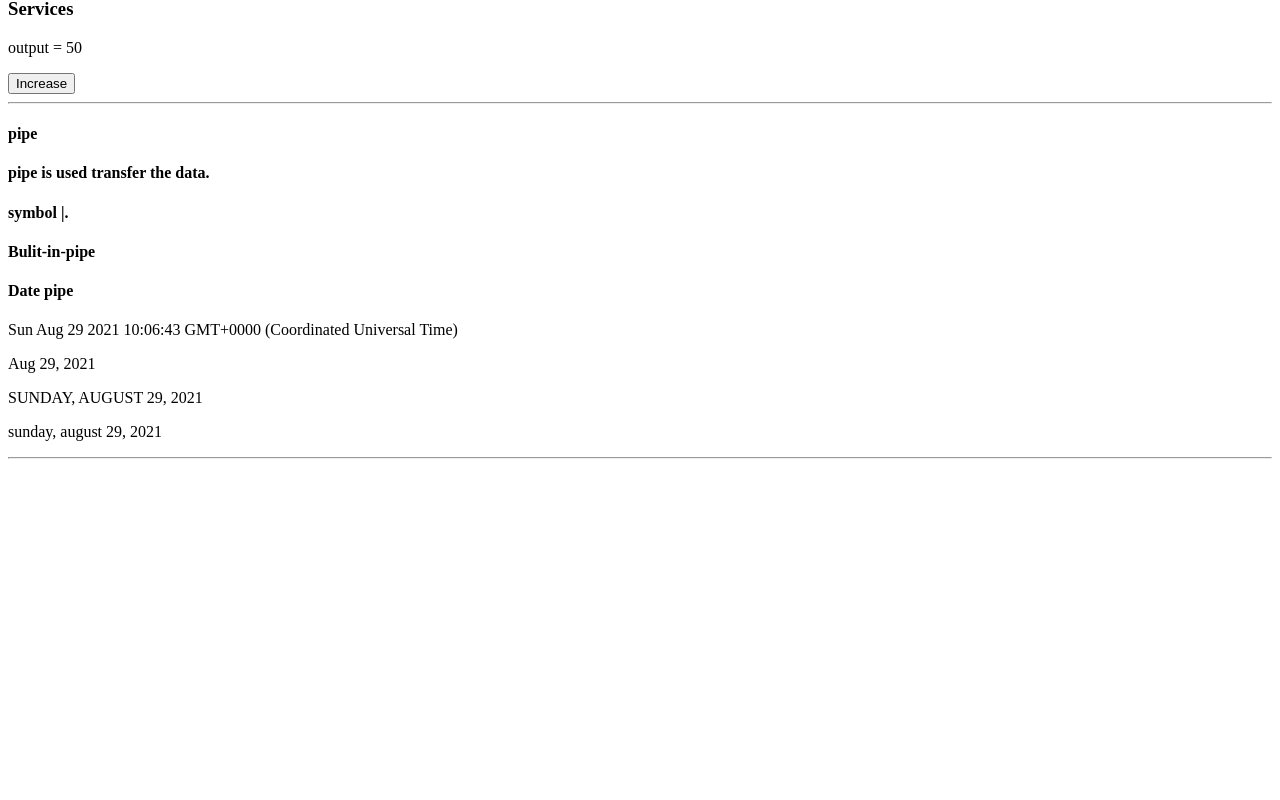
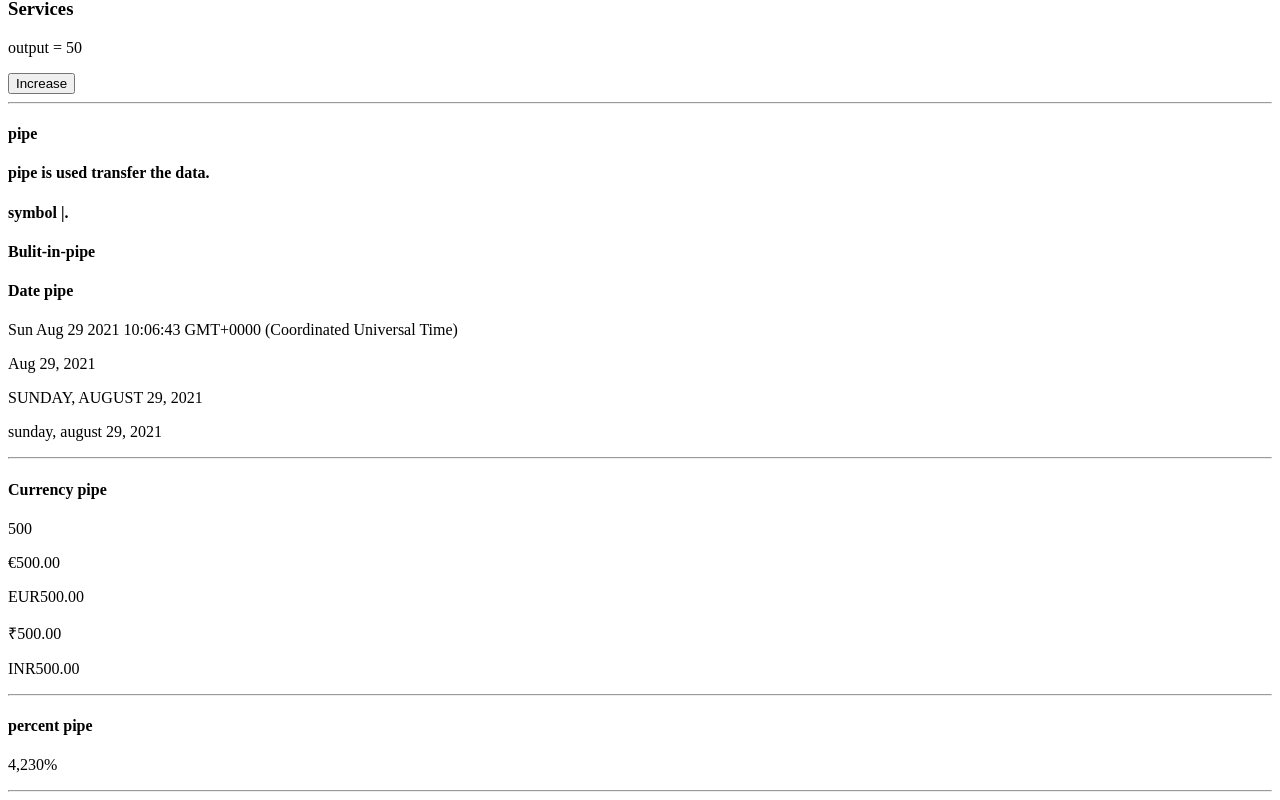
Before and after one commit to kayalsai/AngularTopics, an Angular app: page / in a window 1280 px wide. Shown: the part 1540-2340 px from the top of the page. Before the commit the page ends 2007 px from the top, so only its background shows below. Built offline with nearby package versions, Linux system fonts and the light colour scheme.

Commit message:
commit changes occur

```diff
--- a/src/app/app.component.html
+++ b/src/app/app.component.html
@@ -72,3 +72,12 @@
 <p>{{todayDate|date:"fullDate"|uppercase}}</p>
 <p>{{todayDate|date:"fullDate"|lowercase}}</p>
 <hr>
+<h4>Currency pipe</h4>
+<p>{{currency}}</p>
+<p>{{currency|currency:'EUR'}}</p>
+<p>{{currency|currency:'EUR':'code'}}</p>
+<p>{{currency|currency:'INR'}}</p>
+<p>{{currency|currency:'INR':'code'}}</p>
+<hr><h4>percent pipe</h4>
+<p>{{42.30|percent}}</p>
+<hr>
--- a/src/app/app.component.ts
+++ b/src/app/app.component.ts
@@ -19,6 +19,8 @@ export class AppComponent {
   @ViewChild('maincontent') mainContent: any;
    @ViewChild('subcontent') subContent: any;
    todayDate=new Date()
+
+   currency="500";
 ok()
 {
   this.Task="Click";
```
